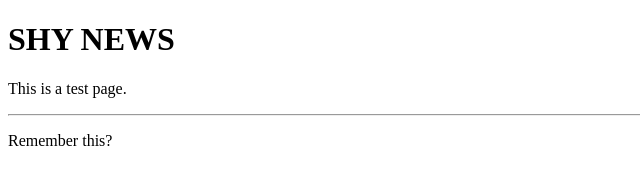
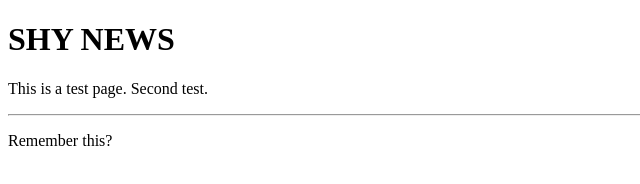
Before and after one commit to zoeltrain/zoeltrain.github.io, a plain HTML site: page index.html in a window 1280 px wide. Shown: the full height of the page, 0-640 px from the left. Drawn offline with Linux system fonts and the light colour scheme.

Commit message:
Update index.html

```diff
--- a/index.html
+++ b/index.html
@@ -2,7 +2,7 @@
 <html>
 <body>
 <h1>SHY NEWS</h1>
-<p>This is a test page.</p>
+<p>This is a test page. Second test.</p>
 <hr>
 <p>Remember this?</p>
 </body>
```
